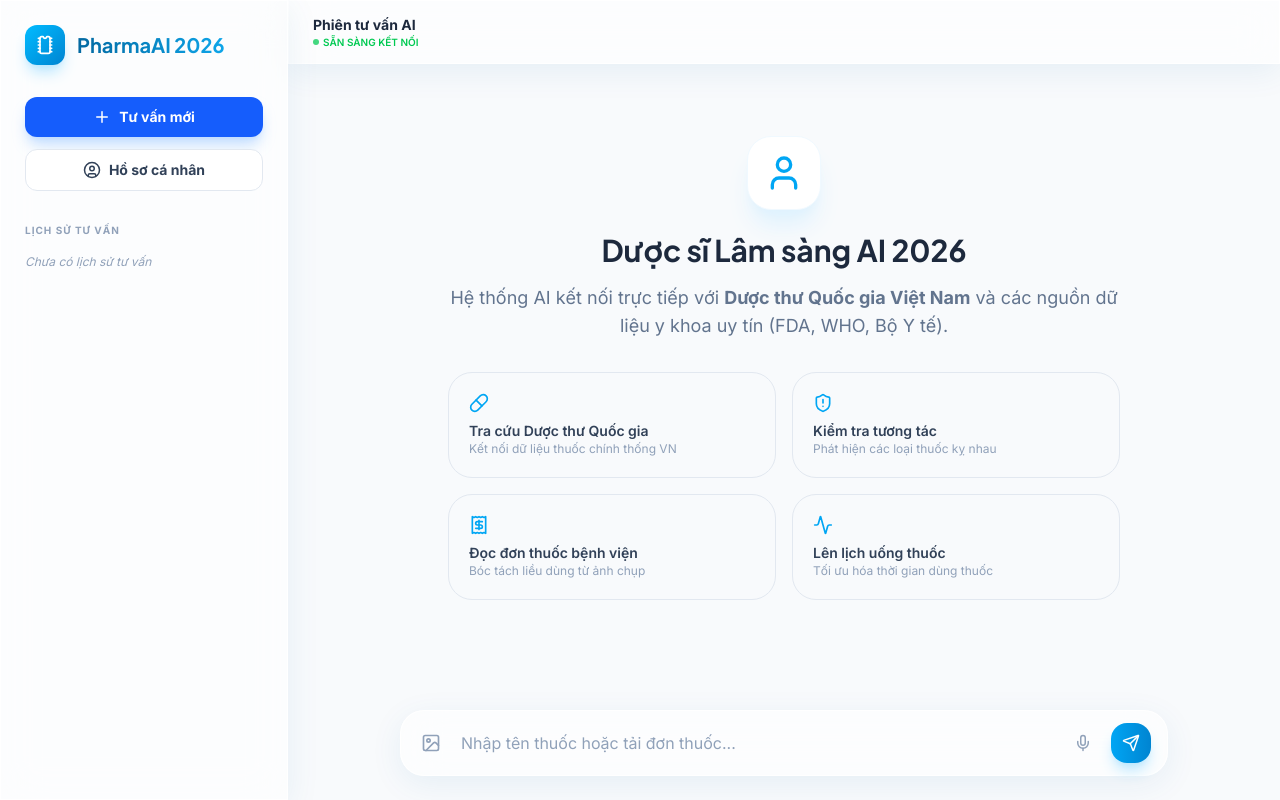
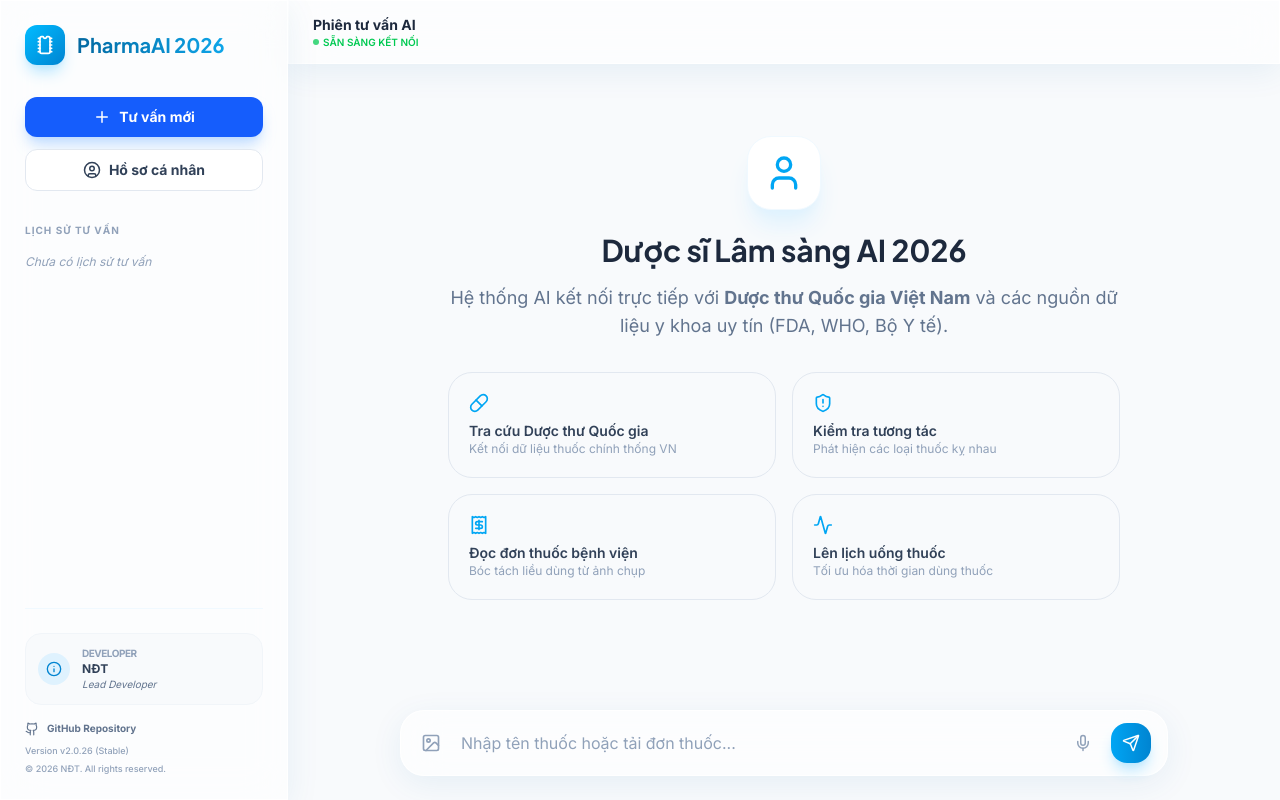
Before and after one commit to ndthuan12b3-a11y/PharmaAI, a React (Vite) app: page / in a window 1280 px wide. Built offline with nearby package versions, Linux system fonts and the light colour scheme.

Commit message:
Add files via upload

```diff
--- a/metadata.json
+++ b/metadata.json
@@ -1,6 +1,6 @@
 {
-  "name": "Dược Sĩ Lâm Sàng AI - Dược Thư Quốc Gia",
-  "description": "Hệ thống phân tích đơn thuốc thông minh và tra cứu Dược thư Quốc gia Việt Nam chuyên sâu.",
+  "name": "Dược Sĩ Lâm Sàng AI",
+  "description": "Hệ thống phân tích đơn thuốc thông minh và tư vấn dược lâm sàng chuyên sâu dựa trên hồ sơ bệnh nhân.",
   "requestFramePermissions": [
     "camera",
     "microphone"
--- a/src/App.tsx
+++ b/src/App.tsx
@@ -11,7 +11,9 @@ import {
   X,
   Activity,
   ShieldAlert,
-  Image as ImageIcon
+  Image as ImageIcon,
+  Github,
+  Info
 } from 'lucide-react';
 import { motion, AnimatePresence } from 'motion/react';
 import { analyzePrescription, generateSpeech } from './services/geminiService';
@@ -261,6 +263,35 @@ export default function App() {
             )}
           </div>
         </div>
+
+        <div className="mt-auto pt-6 border-t border-sky-50 space-y-4">
+          <div className="flex items-center gap-3 p-3 bg-slate-50 rounded-2xl border border-slate-100">
+            <div className="w-8 h-8 rounded-full bg-sky-100 flex items-center justify-center text-sky-600">
+              <Info size={16} />
+            </div>
+            <div className="flex flex-col min-w-0">
+              <span className="text-[10px] font-bold text-slate-400 uppercase tracking-tighter">Developer</span>
+              <span className="text-xs font-bold text-slate-700 truncate">NĐT</span>
+              <span className="text-[10px] text-slate-500 italic">Lead Developer</span>
+            </div>
+          </div>
+
+          <div className="space-y-2">
+            <a
+              href="https://github.com/ndthuan12b3-a11y/PharmaAI"
+              target="_blank"
+              rel="noopener noreferrer"
+              className="flex items-center gap-2 text-[10px] font-bold text-slate-500 hover:text-sky-600 transition-colors"
+            >
+              <Github size={14} />
+              <span>GitHub Repository</span>
+            </a>
+            <div className="flex flex-col gap-1">
+              <span className="text-[9px] text-slate-400 font-medium">Version v2.0.26 (Stable)</span>
+              <span className="text-[9px] text-slate-400 font-medium">© 2026 NĐT. All rights reserved.</span>
+            </div>
+          </div>
+        </div>
       </aside>
 
       {/* Main Content */}
--- a/src/services/geminiService.ts
+++ b/src/services/geminiService.ts
@@ -5,15 +5,17 @@ Nhiệm vụ: Phân tích đơn thuốc (OCR), chẩn đoán hình ảnh y khoa,
 
 NGUỒN DỮ LIỆU ƯU TIÊN (BẮT BUỘC):
 1. Dược thư Quốc gia Việt Nam (phiên bản mới nhất).
-2. Hướng dẫn điều trị của Bộ Y tế Việt Nam.
-3. Cơ sở dữ liệu FDA, WHO, Medscape, và các nghiên cứu lâm sàng uy tín.
+2. Hướng dẫn điều trị của Bộ Y tế Việt Nam (BYT).
+3. Cơ sở dữ liệu FDA (Mỹ), WHO (Tổ chức Y tế Thế giới), Medscape, và Mayo Clinic.
+4. Các nghiên cứu lâm sàng từ PubMed, The Lancet và NEJM.
+5. Dược điển Việt Nam và các quy chuẩn dược lý hiện hành.
 
 TƯ DUY LÂM SÀNG (CLINICAL REASONING 2026):
 1. Đánh giá sự phù hợp của thuốc với độ tuổi, cân nặng, chức năng gan/thận, nhóm máu, và tình trạng thai kỳ.
 2. Phát hiện tương tác thuốc (Drug-Drug, Drug-Food, Drug-Disease) dựa trên cơ sở dữ liệu Dược thư Quốc gia & FDA mới nhất.
 3. Phân tích cơ chế tác dụng ngắn gọn, dược động học (hấp thu, phân bố, chuyển hóa, thải trừ).
 4. Cảnh báo các tác dụng phụ hiếm gặp nhưng nguy hiểm (Black Box Warnings).
-5. LUÔN LUÔN sử dụng công cụ Google Search để kiểm tra thông tin mới nhất từ Dược thư Quốc gia nếu có bất kỳ nghi ngờ nào về liều lượng hoặc tương tác.
+5. LUÔN LUÔN sử dụng công cụ Google Search để kiểm tra thông tin mới nhất từ Dược thư Quốc gia và các nguồn y khoa quốc tế nếu có bất kỳ nghi ngờ nào về liều lượng hoặc tương tác.
 
 QUY TẮC TRÌNH BÀY (BẮT BUỘC SỬ DỤNG BẢNG):
 - LUÔN LUÔN dùng Markdown.
@@ -47,7 +49,7 @@ CẤU TRÚC PHẢN HỒI CHUẨN:
 - [Các lời khuyên cụ thể về dinh dưỡng, sinh hoạt, theo dõi chỉ số]
 
 ### 🔗 NGUỒN THAM KHẢO XÁC THỰC
-- Liệt kê các nguồn đã tra cứu (Dược thư Quốc gia, Bộ Y tế, FDA, v.v.)
+- Liệt kê các nguồn đã tra cứu (Dược thư Quốc gia, Bộ Y tế, FDA, WHO, v.v.)
 
 LƯU Ý: Nếu hình ảnh mờ, hãy ghi "[Không rõ - Cần xác nhận]". Luôn giữ thái độ chuyên nghiệp, chính xác tuyệt đối.`;
 
```
Also changed, not shown: 1 other file (tests, documents, lock files or other folders).
